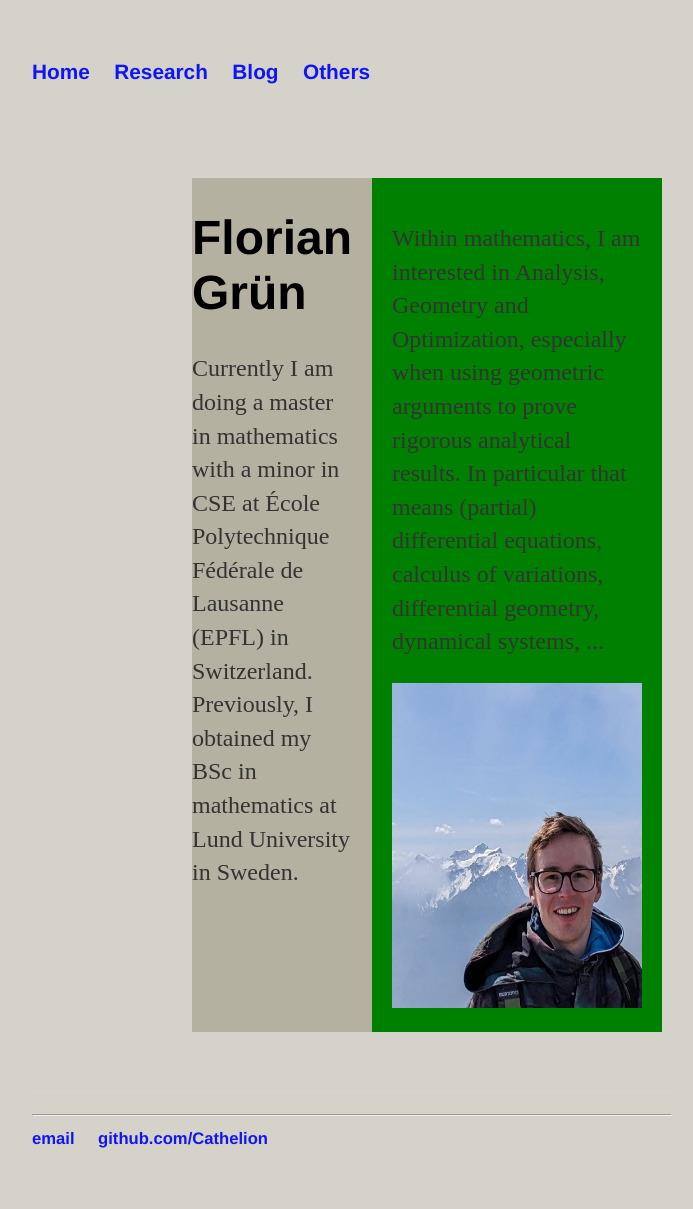
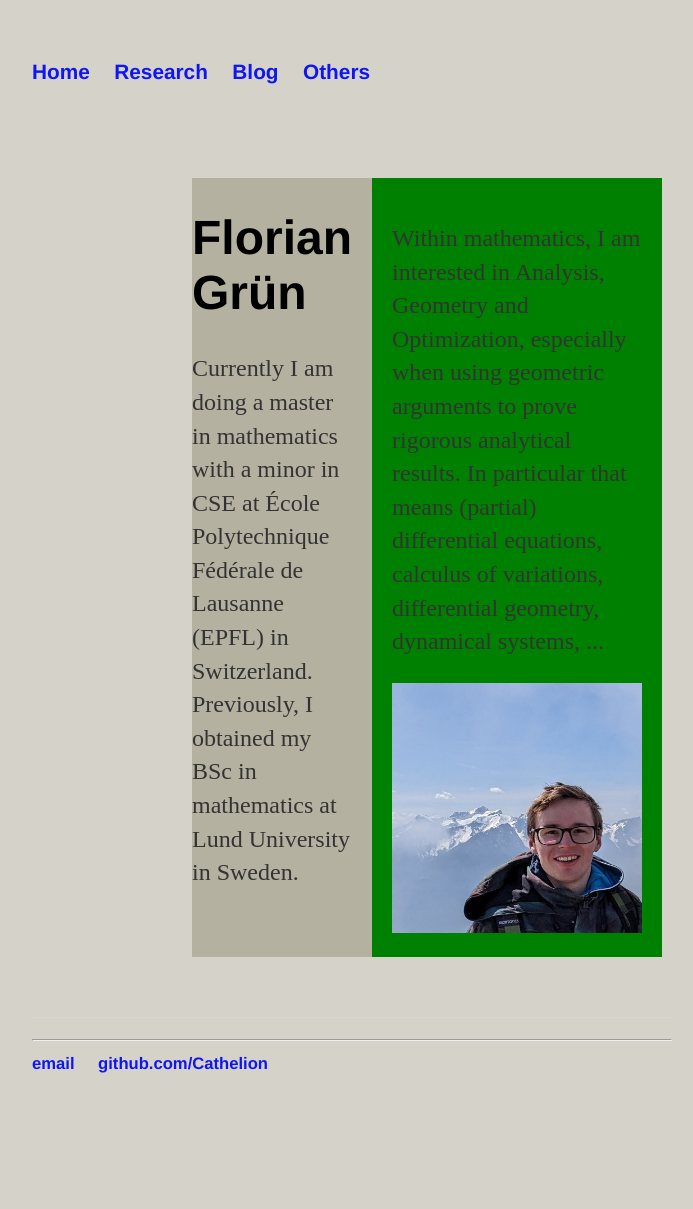
Before and after one commit to Cathelion/Cathelion.github.io, a Jekyll site: the page built from index.html, in a window 1280 px wide. Shown: the whole page, without its empty margins (288-981 px from the left). Built offline with Jekyll 4.4.1, drawn with Linux system fonts in a browser that asks for light colours; after the commit the page ends 1134 px from its top, so only the background shows below that.

Commit message:
Update index.html

```diff
--- a/index.html
+++ b/index.html
@@ -11,6 +11,6 @@ title: Home
 
     <div class="img">
         <p>Within mathematics, I am interested in Analysis, Geometry and Optimization, especially when using geometric arguments to prove rigorous analytical results. In particular that means (partial) differential equations, calculus of variations, differential geometry, dynamical systems, ...</p>
-        <img src="/photo_2023-08-25_16-39-54.jpg" alt="small img" width=250 height=325/>
+        <img src="/photo_2023-08-25_16-39-54.jpg" alt="small img" width=250 height=250/>
     </div>
 </div>
```
